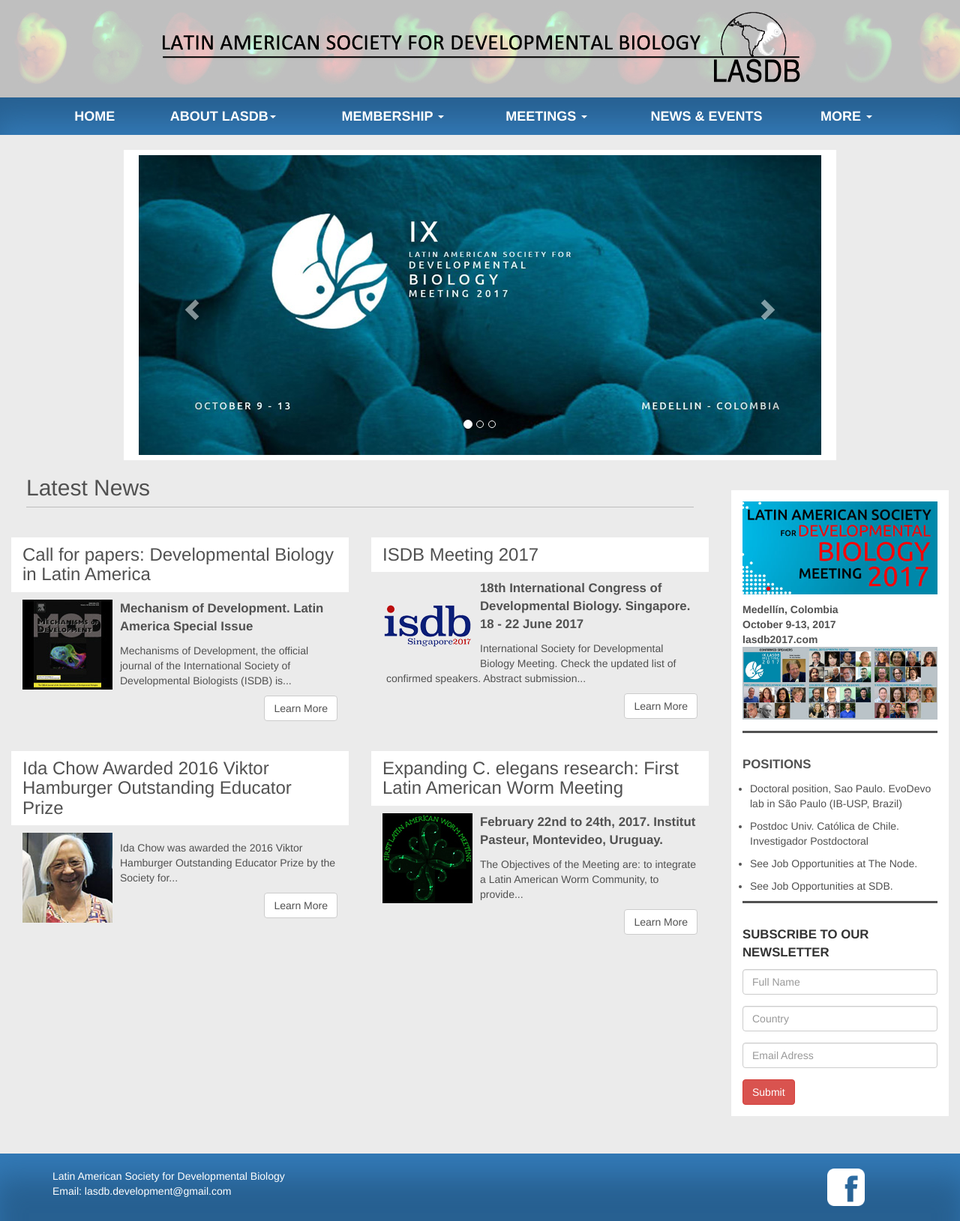
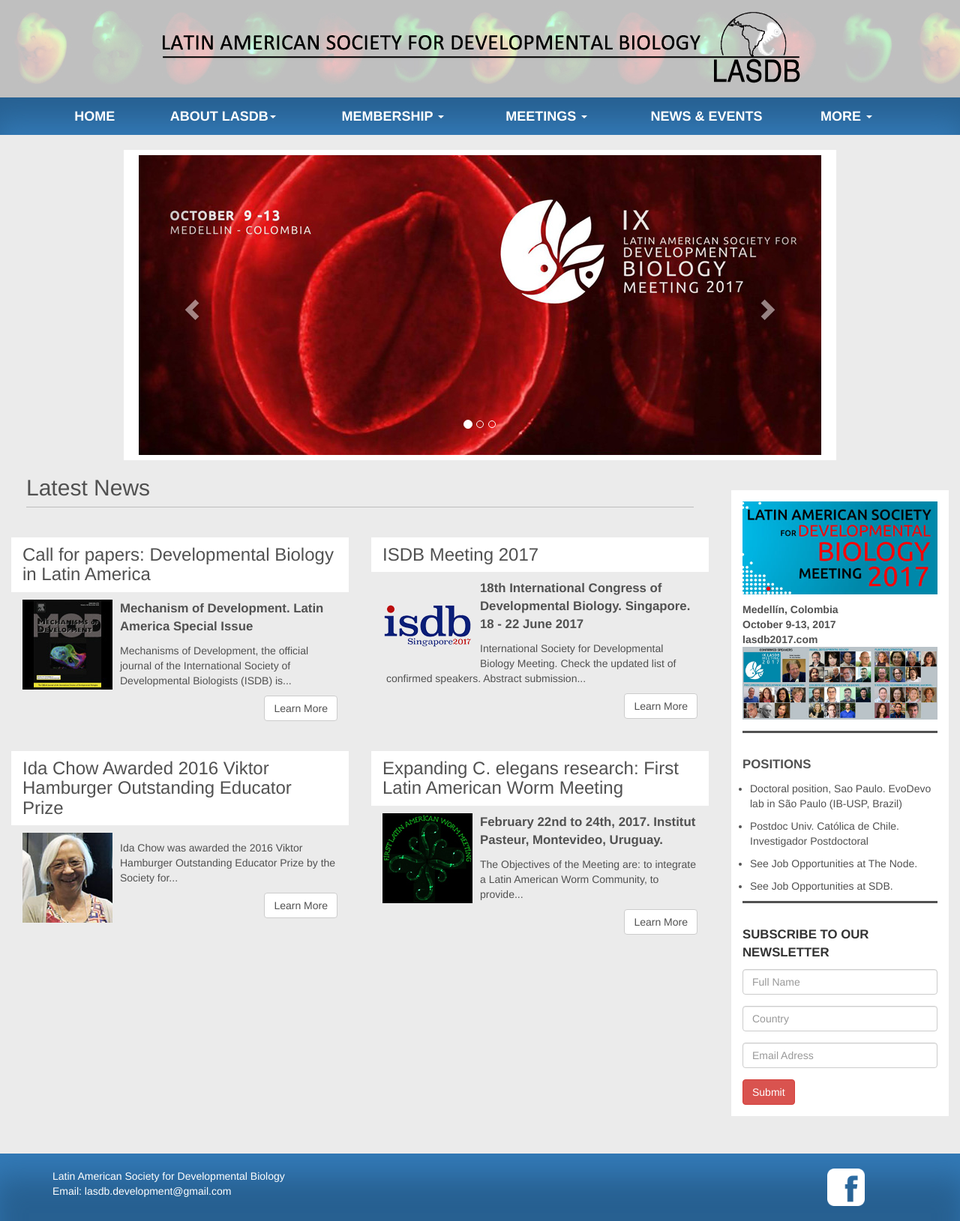
Before and after one commit to lasdb/lasdb.github.io, a Jekyll site: the page built from index.html, in a window 1280 px wide. Shown: the whole page at 75% size. Built offline with Jekyll 4.4.1, drawn with Linux system fonts in a browser that asks for light colours; nearby versions of some CDN libraries.

Commit message:
cambio imagen 1 (celeste por roja)

```diff
--- a/_layouts/home.html
+++ b/_layouts/home.html
@@ -27,7 +27,7 @@
 	                <div class="carousel-inner" role="listbox">
 	                    <div class="item active">
 	                        <a target="_blank" href="http://lasdb2017.com">
-	                            <img src="img/carrousel-meeting2017b.jpg" alt="img">
+	                            <img src="img/carrousel-meeting2017c.jpg" alt="img">
 			        </a>
 			    </div>
 	                    <div class="item">
```
